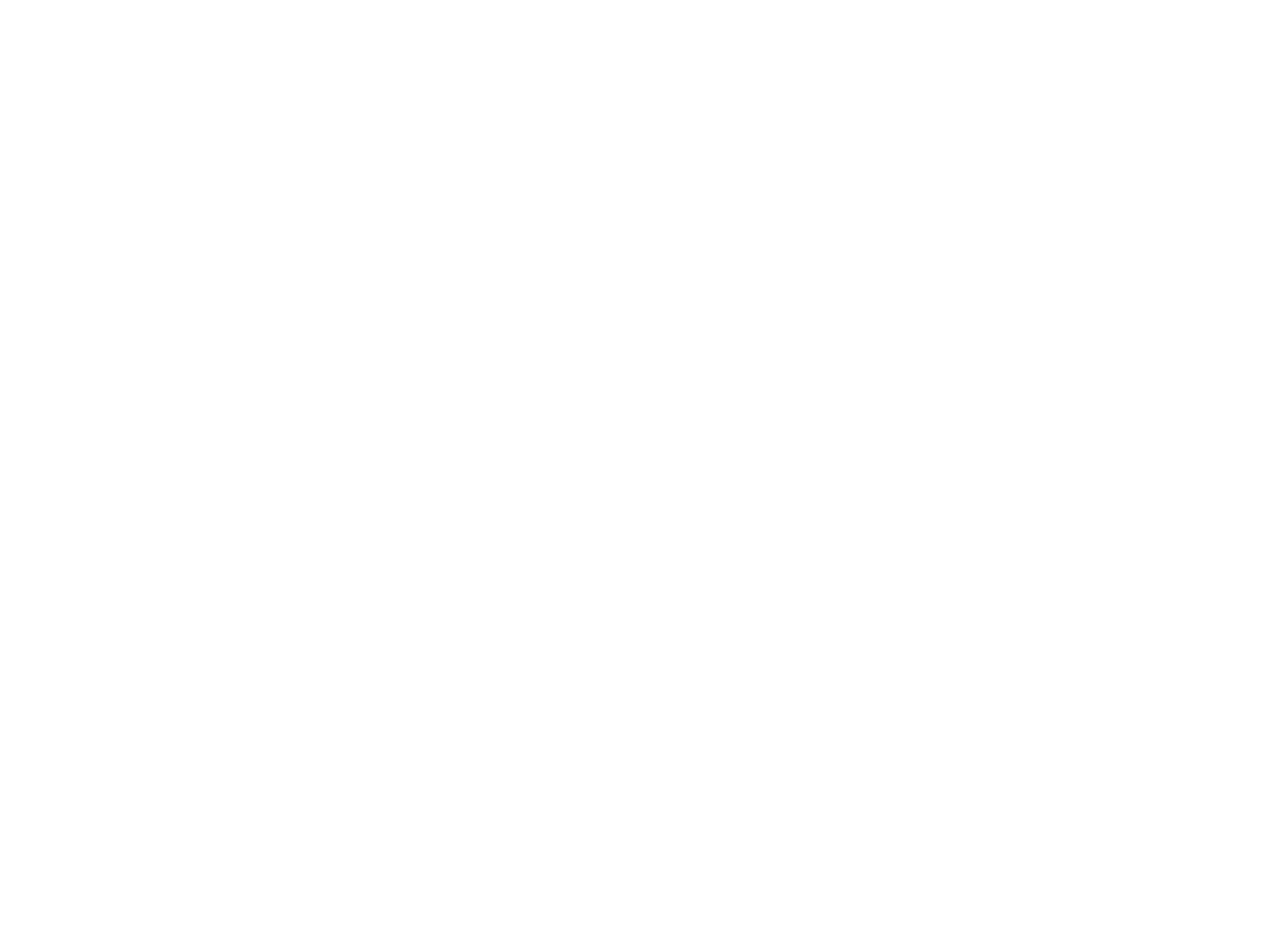
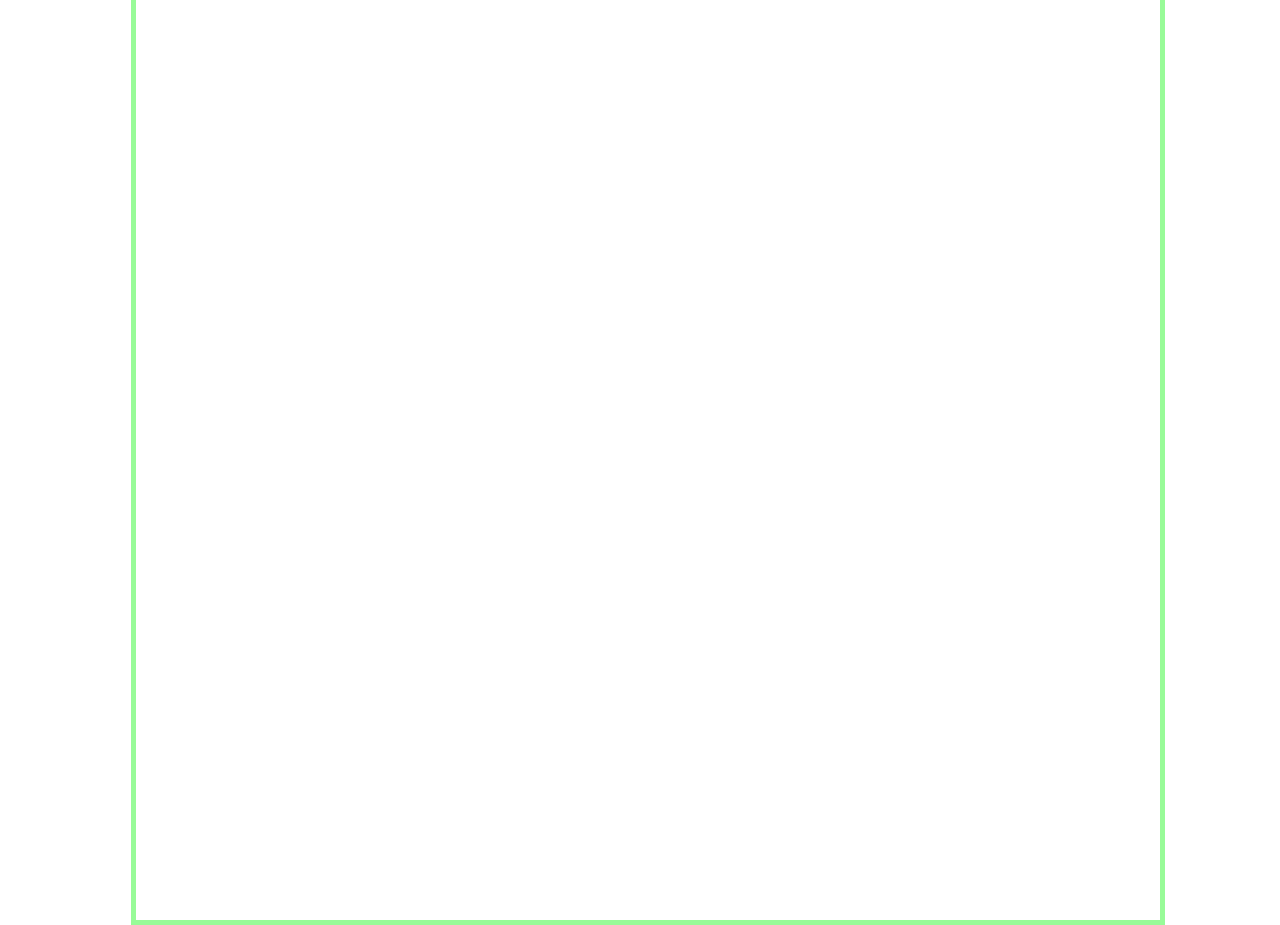
Before and after one commit to Swarmz/etch-a-sketch, a plain HTML site: page index.html in a window 1280 px wide. Drawn offline with Linux system fonts and the light colour scheme.

Commit message:
Add colored border for visibility

```diff
--- a/style.css
+++ b/style.css
@@ -13,6 +13,7 @@ body {
     width: 1024px;
     height: 1024px;
     flex-flow: row wrap;
+    border: 5px solid palegreen;
 }
 
 .content {
```
